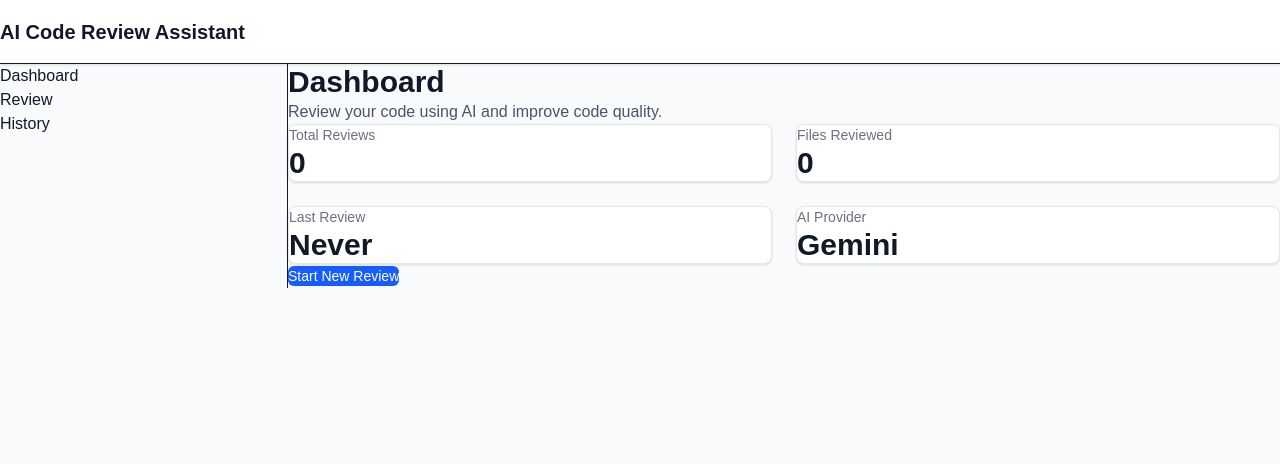
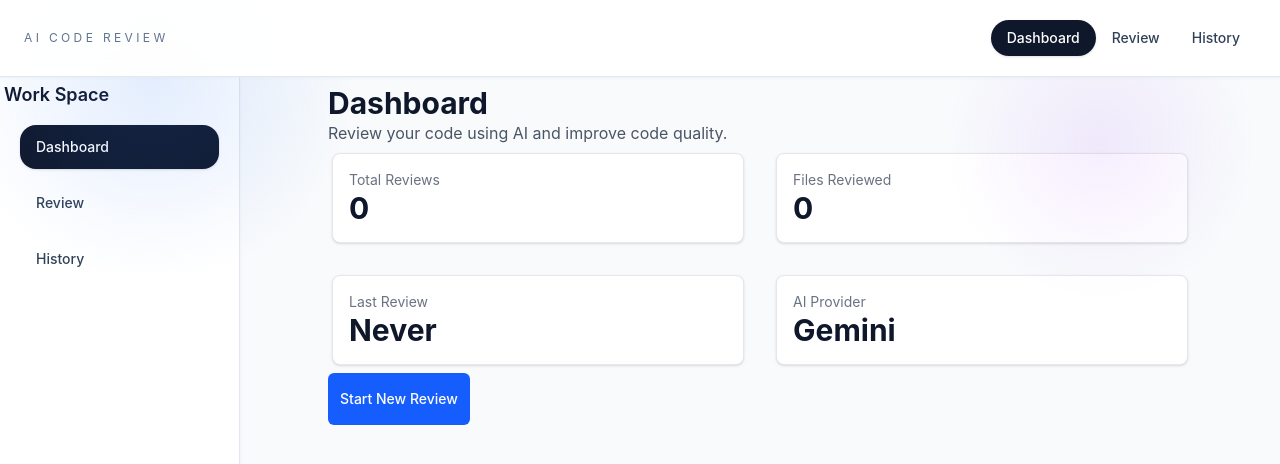
Before and after one commit to ksonuraj1/ai-code-review-assistant, a Next.js app in the folder frontend/: page /dashboard in a window 1280 px wide. Shown: the top 464 px of the page. Built offline with nearby package versions, Linux system fonts and the light colour scheme.

Commit message:
Added css to make better ui

```diff
--- a/frontend/src/app/dashboard/page.tsx
+++ b/frontend/src/app/dashboard/page.tsx
@@ -5,7 +5,7 @@ import Link from "next/link";
 export default function DashboardPage() {
   return (
     <AppLayout>
-      <div className="px-4 py-6 sm:px-6 lg:px-8">
+      <div className=" flex flex-col sm:px-8 lg:px-12 gap-1">
         {/* Page Heading */}
         <div>
           <h1 className="text-3xl font-bold">Dashboard</h1>
@@ -16,13 +16,15 @@ export default function DashboardPage() {
         </div>
 
         {/* Statistics */}
-        <DashboardStats />
+        <div className="mt-10">
+          <DashboardStats />
+        </div>
 
         {/* Primary Action */}
         <div>
           <Link
             href="/review"
-            className="inline-flex items-center rounded-md bg-blue-600 px-5 py-3 text-sm font-medium text-white transition-colors hover:bg-blue-700"
+            className="inline-flex items-center rounded-md bg-blue-600 px-3 py-4  text-sm font-medium text-white transition-colors hover:bg-blue-700"
           >
             Start New Review
           </Link>
--- a/frontend/src/app/globals.css
+++ b/frontend/src/app/globals.css
@@ -1,18 +1,64 @@
 @import "tailwindcss";
+
+:root {
+  color-scheme: light;
+  font-family:
+    Inter,
+    ui-sans-serif,
+    system-ui,
+    -apple-system,
+    BlinkMacSystemFont,
+    "Segoe UI",
+    sans-serif;
+  font-feature-settings: "ss01" on;
+  line-height: 1.5;
+  text-rendering: optimizeLegibility;
+}
 
 * {
   margin: 0;
-  padding: 0;
   box-sizing: border-box;
 }
 
-html,
-body {
-  min-height: 100%;
+html {
+  scroll-behavior: smooth;
 }
 
 body {
-  background: #f8fafc;
-  color: #111827;
-  font-family: Arial, Helvetica, sans-serif;
+  min-height: 100%;
+  background:
+    radial-gradient(circle at top, rgba(148, 163, 184, 0.12), transparent 30%),
+    linear-gradient(180deg, #f8fafc 0%, #eef2ff 100%);
+  color: #0f172a;
 }
+
+button,
+input,
+textarea,
+select {
+  font: inherit;
+}
+
+::selection {
+  background: rgba(59, 130, 246, 0.2);
+  color: #0f172a;
+}
+
+body::before {
+  content: "";
+  position: fixed;
+  inset: 0;
+  pointer-events: none;
+  background-image:
+    radial-gradient(
+      circle at 12% 10%,
+      rgba(59, 130, 246, 0.14),
+      transparent 15%
+    ),
+    radial-gradient(circle at 86% 18%, rgba(168, 85, 247, 0.1), transparent 12%);
+}
+
+#__next {
+  position: relative;
+  z-index: 0;
+}
--- a/frontend/src/app/layout.tsx
+++ b/frontend/src/app/layout.tsx
@@ -13,7 +13,9 @@ export default function RootLayout({
 }>) {
   return (
     <html lang="en">
-      <body>{children}</body>
+      <body className="min-h-screen bg-slate-50 text-slate-900">
+        {children}
+      </body>
     </html>
   );
 }
--- a/frontend/src/components/Card/Card.tsx
+++ b/frontend/src/components/Card/Card.tsx
@@ -4,7 +4,7 @@ interface CardProps {
 
 export default function Card({ children }: CardProps) {
   return (
-    <div className="rounded-lg border border-gray-200 bg-white p-8 shadow-sm">
+    <div className="rounded-lg border border-gray-200 bg-white px-4 py-4 shadow-sm">
       {children}
     </div>
   );
--- a/frontend/src/components/Dashboard/DashboardStats.tsx
+++ b/frontend/src/components/Dashboard/DashboardStats.tsx
@@ -3,7 +3,7 @@ import Card from "../Card/Card";
 
 export default function DashboardStats() {
   return (
-    <div className="grid grid-cols-2 gap-6">
+    <div className="grid grid-cols-2 gap-8 p-1">
       {dashboardStats.map((stat) => (
         <Card key={stat.title}>
           <h3 className="text-sm text-gray-500">{stat.title}</h3>
--- a/frontend/src/components/Editor/CodeEditor.tsx
+++ b/frontend/src/components/Editor/CodeEditor.tsx
@@ -8,29 +8,44 @@ interface CodeEditorProps {
   onChange: (value: string) => void;
 }
 
+const languageMap: Record<string, string> = {
+  JavaScript: "javascript",
+  TypeScript: "typescript",
+  Python: "python",
+  Java: "java",
+  "C#": "csharp",
+  Go: "go",
+  Ruby: "ruby",
+  PHP: "php",
+  Swift: "swift",
+  Kotlin: "kotlin",
+};
+
 export default function CodeEditor({
   code,
   language,
   onChange,
 }: CodeEditorProps) {
+  const editorLanguage = languageMap[language] || language.toLowerCase();
+
   return (
-    <div className="space-y-4">
-      {/* Language */}
+    <div className="space-y-6">
+      <div className="gap-4 sm:grid-cols-[1fr_auto] sm:items-center">
         <div>
-        <label className="mb-2 block text-sm font-medium text-gray-700">
+          {/* <label className="mb-2 block text-sm font-medium text-slate-700">
             Language
           </label>
-
-        <p className="w-48 rounded-md border border-gray-300 bg-gray-100 px-3 py-2">
+          <p className="inline-flex items-center rounded-full border border-slate-200 bg-slate-100 px-4 py-2 text-sm font-semibold text-slate-700 shadow-sm">
             {language}
-        </p>
+          </p> */}
+        </div>
       </div>
 
-      {/* Monaco Editor */}
+      <div className="overflow-hidden rounded-[1.25rem] border border-slate-200 bg-slate-50 shadow-sm">
         <Editor
-        height="350px"
-        width="90%"
-        language={language.toLowerCase()}
+          height="300px"
+          width="100%"
+          language={editorLanguage}
           value={code}
           onChange={(value) => onChange(value || "")}
           theme="vs-light"
@@ -38,11 +53,23 @@ export default function CodeEditor({
             minimap: {
               enabled: false,
             },
-          fontSize: 14,
+            fontSize: 15,
             automaticLayout: true,
             scrollBeyondLastLine: false,
+            quickSuggestions: {
+              other: true,
+              comments: false,
+              strings: true,
+            },
+            suggestOnTriggerCharacters: true,
+            parameterHints: {
+              enabled: true,
+            },
+            tabCompletion: "on",
+            suggestSelection: "first",
           }}
         />
       </div>
+    </div>
   );
 }
--- a/frontend/src/components/Layout/Layout.tsx
+++ b/frontend/src/components/Layout/Layout.tsx
@@ -13,7 +13,7 @@ export default function Layout({ children }: LayoutProps) {
       <div>
         <Sidebar />
 
-        <main className="flex-1 p-8">{children}</main>
+        <main className="flex-1 p-4">{children}</main>
       </div>
     </>
   );
--- a/frontend/src/components/Navbar/Navbar.tsx
+++ b/frontend/src/components/Navbar/Navbar.tsx
@@ -1,7 +1,51 @@
+"use client";
+
+import Link from "next/link";
+import { usePathname } from "next/navigation";
+
+const navLinks = [
+  { label: "Dashboard", href: "/dashboard" },
+  { label: "Review", href: "/review" },
+  { label: "History", href: "/history" },
+];
+
 export default function Navbar() {
+  const pathname = usePathname();
+
   return (
-    <header className="flex h-16 items-center border-b bg-white px-6 shadow-sm">
-      <h1 className="text-xl font-semibold">AI Code Review Assistant</h1>
+    <header className="sticky top-0 z-30 border-b border-slate-200 bg-white/95 p-1 shadow-sm shadow-slate-200/40 backdrop-blur-xl sm:px-6">
+      <div className="mx-auto flex max-w-7xl items-center justify-between py-4">
+        <div>
+          <p className="text-xs uppercase tracking-[0.28em] text-slate-500">
+            AI Code Review
+          </p>
+        </div>
+
+        <nav className="flex items-center gap-0">
+          {navLinks.map((link) => {
+            const isActive = pathname === link.href;
+            return (
+              <Link
+                key={link.href}
+                href={link.href}
+                className={`rounded-full px-4 py-2 text-sm font-medium transition ${
+                  isActive
+                    ? "bg-slate-900 text-white shadow"
+                    : "text-slate-700 hover:bg-slate-100"
+                }`}
+              >
+                {link.label}
+              </Link>
+            );
+          })}
+        </nav>
+
+        <div className="flex items-center gap-3 md:hidden">
+          <button className="rounded-full bg-slate-100 px-3 py-2 text-sm font-semibold text-slate-700">
+            Menu
+          </button>
+        </div>
+      </div>
     </header>
   );
 }
--- a/frontend/src/components/Review/AIReview.tsx
+++ b/frontend/src/components/Review/AIReview.tsx
@@ -5,13 +5,20 @@ interface AIReviewProps {
 }
 
 export default function AIReview({ review }: AIReviewProps) {
-  if (!review) return null;
+  if (!review) {
+    return (
+      <div className="rounded-[1.75rem] border border-slate-200 bg-slate-50 p-10 text-center shadow-sm shadow-slate-200/10">
+        <p className="text-base font-medium text-slate-500">
+          Submit your code to see the AI review rendered in a clean, readable
+          format.
+        </p>
+      </div>
+    );
+  }
 
   return (
-    <div className="flex flex-col rounded-lg border bg-white p-6 shadow-sm">
-      <h2 className="mb-6 text-2xl font-semibold">AI Review</h2>
-
-      <article className="prose prose-slate max-w-none">
+    <div className="rounded-[1.75rem] border border-slate-200 bg-white p-8 shadow-sm shadow-slate-200/10">
+      <article className="prose prose-slate max-w-none text-slate-700">
         <ReactMarkdown>{review}</ReactMarkdown>
       </article>
     </div>
--- a/frontend/src/components/Sidebar/Sidebar.tsx
+++ b/frontend/src/components/Sidebar/Sidebar.tsx
@@ -1,22 +1,42 @@
+"use client";
+
+import Link from "next/link";
+import { usePathname } from "next/navigation";
+
+const menuItems = [
+  { label: "Dashboard", href: "/dashboard" },
+  { label: "Review", href: "/review" },
+  { label: "History", href: "/history" },
+];
+
 export default function Sidebar() {
-  const menuItems = [
-    {
-      label: "Dashboard",
-    },
-    {
-      label: "Review",
-    },
-    {
-      label: "History",
-    },
-  ];
+  const pathname = usePathname();
+
   return (
-    <aside className="w-72 border-r p-4">
-      <ul>
-        {menuItems.map((item) => (
-          <li key={item.label}>{item.label}</li>
-        ))}
-      </ul>
-    </aside>
+    <div className="flex flex-col p-1 w-60 shrink-0 border-r border-slate-200 bg-white/95  shadow-sm shadow-slate-200/40 md:block">
+      <div className="mb-8 mx-5">
+        <h2 className="mt-3 text-lg font-semibold text-slate-900">
+          Work Space
+        </h2>
+      </div>
+      <nav className="flex flex-col gap-3 p-4">
+        {menuItems.map((item) => {
+          const isActive = pathname === item.href;
+          return (
+            <Link
+              key={item.href}
+              href={item.href}
+              className={`flex w-full items-center justify-between rounded-2xl px-4 py-3 text-left text-sm font-medium transition ${
+                isActive
+                  ? "bg-slate-900 text-white shadow"
+                  : "text-slate-700 hover:bg-slate-100"
+              }`}
+            >
+              {item.label}
+            </Link>
+          );
+        })}
+      </nav>
+    </div>
   );
 }
--- a/frontend/src/layouts/AppLayout.tsx
+++ b/frontend/src/layouts/AppLayout.tsx
@@ -7,13 +7,13 @@ interface AppLayoutProps {
 
 export default function AppLayout({ children }: AppLayoutProps) {
   return (
-    <div className="min-h-screen">
+    <div className="min-h-screen bg-slate-50 text-slate-900">
       <Navbar />
 
-      <div className="flex">
+      <div className="flex min-h-[calc(100vh-4rem)]">
         <Sidebar />
 
-        <main className="flex-1 p-6">{children}</main>
+        <main className="flex-1 py-2 sm:px-6 lg:px-10">{children}</main>
       </div>
     </div>
   );
```
Also changed, not shown: frontend/src/app/review/page.tsx (+109 -13 lines). Lines whose indentation alone changed are shown as unchanged.
